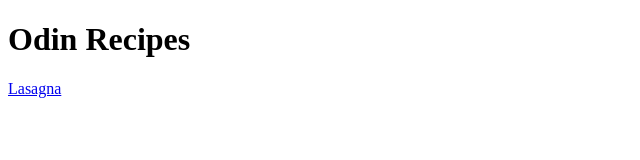
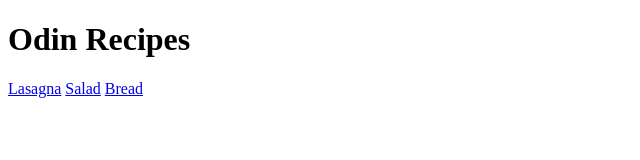
Before and after one commit to amyknaggs1/odin-recipes, a plain HTML site: page index.html in a window 1280 px wide. Shown: the whole page, without its empty margins (0-640 px from the left). Drawn offline with Linux system fonts and the light colour scheme.

Commit message:
Update index.html

```diff
--- a/index.html
+++ b/index.html
@@ -8,5 +8,7 @@
   <body>
     <h1>Odin Recipes</h1>
     <a href="recipes/lasagna.html">Lasagna</a>
+    <a href="recipes/salad.html">Salad</a>
+    <a href="recipes/bread.html">Bread</a>
   </body>
 </html>
```
